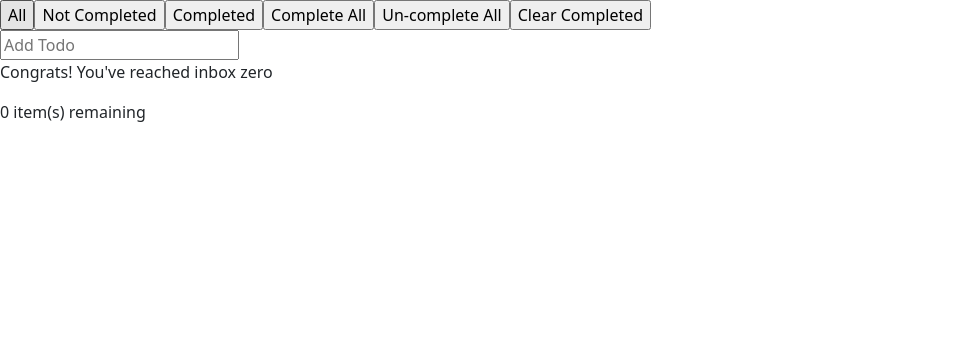
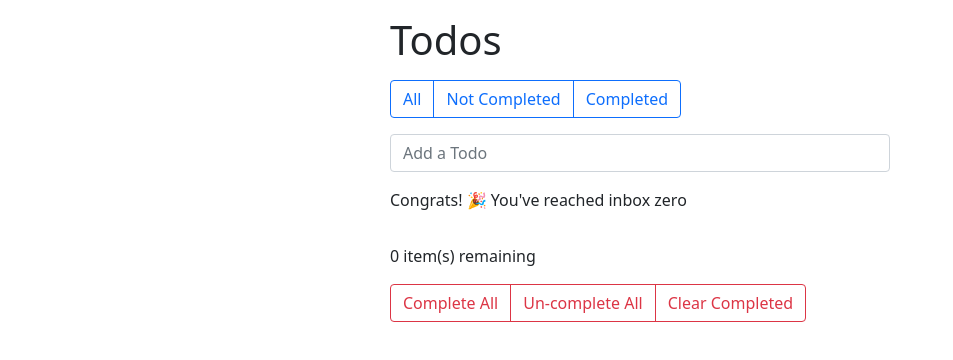
Before and after one commit to jamorford/ainc-todo-list, a React (Create React App) app in the folder app/: page / in a window 1280 px wide. Shown: the top 360 px of the page, without its empty margins (0-953 px from the left). Built offline with nearby package versions, Linux system fonts and the light colour scheme.

Commit message:
Add Bootstrap components & styles

```diff
--- a/app/src/App.js
+++ b/app/src/App.js
@@ -3,8 +3,11 @@ import TodoList from './TodoList.js'
 
 function App() {
   return (
-    <div>
-      <TodoList/>
+    <div className="container mt-3 d-flex justify-content-center">
+      <div style={{'width': '100%', 'maxWidth': '500px'}}>
+        <h1 className="mb-3">Todos</h1>
+        <TodoList/>
+      </div>
     </div>
   );
 }
--- a/app/src/TodoItem.js
+++ b/app/src/TodoItem.js
@@ -2,18 +2,23 @@ import React from 'react'
 
 function TodoItem({name, completed, actionCompleted, actionArchive}) {
   return (
+    <li class="list-group-item">
+      <div className="d-flex justify-content-between">
         <div>
           <input
             type="checkbox"
+            className="form-check-input me-1"
             checked={completed ? 'checked' : ''}
             onChange={actionCompleted}
-        /> { name }
+            /> {name}
+        </div>
         <input
           type="button"
-        value="X"
+          className="btn btn-close"
           onClick={actionArchive}
           />
       </div>
+    </li>
   )
 }
 
--- a/app/src/TodoList.js
+++ b/app/src/TodoList.js
@@ -24,12 +24,14 @@ function TodoList() {
     return storageTodoIdNext
   })
 
+  // Object containing all desired task filters, in the format of "property": "value"
   let [filters, setFilters] = React.useState(() => {
     let initialFilters = Object.create(null)
     initialFilters.archived = false
     return initialFilters
   })
 
+  // Value inside the "Add a Todo" input textbox
   let [newTodoInput, setNewTodoInput] = React.useState('')
 
   // --- LOCAL STORAGE PERSISTANCE --- //
@@ -53,7 +55,7 @@ function TodoList() {
     newTodo.completed = false
     newTodo.archived = false
 
-    let newTodos = [newTodo, ...todos]
+    let newTodos = [ ...todos, newTodo]
     setTodos(newTodos)
     setTodoIdNext(todoIdNext + 1)
   }
@@ -93,6 +95,7 @@ function TodoList() {
   }
 
   // --- COMPLETED ACTIONS --- //
+  // Set the completed flag on all non-archived tasks
   function setTodoCompletedAll(status) {
     let newTodos = [...todos]
     newTodos.forEach((todo, index) => {
@@ -103,7 +106,7 @@ function TodoList() {
     setTodos(newTodos)
   }
 
-  // --- COMPLETED ACTIONS --- //
+  // Set the archived flag on all completed, non-archived tasks
   function setTodoArchivedCompleted() {
     let newTodos = [...todos]
     newTodos.forEach((todo, index) => {
@@ -115,8 +118,8 @@ function TodoList() {
   }
 
 
-  // Filter the todos and store results as a local variable
-  // This should be re-calculated on each re-render
+  // Filter the todos based on filter state and store results as a local variable
+  // This will be re-calculated on each re-render
   let todosFiltered = todos
     .map((item, index) => {
       let todoItem = Object.create(null)
@@ -133,21 +136,36 @@ function TodoList() {
       return includeItem
     })
 
+  // Additionally create a filtered list of completed items
+  // Currently used only for the "items remaining" counter
   let todosFilteredCompleted = todosFiltered.filter(item => item.data.completed === false)
 
-
   return (
-    <div>
-      <input type="button" value="All" onClick={setFilterAll}/>
-      <input type="button" value="Not Completed" onClick={setFilterNotCompleted}/>
-      <input type="button" value="Completed" onClick={setFilterCompleted}/>
-      <input type="button" value="Complete All" onClick={() => setTodoCompletedAll(true)}/>
-      <input type="button" value="Un-complete All" onClick={() => setTodoCompletedAll(false)}/>
-      <input type="button" value="Clear Completed" onClick={setTodoArchivedCompleted}/>
-      <br/>
+    <>
+      <div className="btn-group mb-3" role="group" aria-label="Filters">
+        <input
+            type="button"
+            value="All"
+            className="btn btn-outline-primary"
+            onClick={setFilterAll}
+            />
+        <input
+            type="button"
+            value="Not Completed"
+            className="btn btn-outline-primary"
+            onClick={setFilterNotCompleted}
+            />
+        <input
+            type="button"
+            value="Completed"
+            className="btn btn-outline-primary"
+            onClick={setFilterCompleted}
+            />
+      </div>
       <input
         type="text"
-        placeholder="Add Todo"
+        placeholder="Add a Todo"
+        className="form-control mb-3"
         value={newTodoInput}
         onChange={e => setNewTodoInput(e.target.value)}
         onKeyUp={e => {
@@ -158,9 +176,10 @@ function TodoList() {
         }}
         />
       <div>
-        {todosFiltered.length === 0 && filters.completed === undefined && <p>Congrats! You've reached inbox zero</p>}
+        {todosFiltered.length === 0 && filters.completed === undefined && <p>Congrats! &#127881; You've reached inbox zero</p>}
         {todosFiltered.length === 0 && filters.completed === true && <p>There are no complete tasks</p>}
         {todosFiltered.length === 0 && filters.completed === false && <p>There are no incomplete tasks</p>}
+        <ul class="list-group mb-3">
           {todosFiltered.map(item =>
             <TodoItem
               key={item.data.id}
@@ -170,9 +189,30 @@ function TodoList() {
               actionArchive={() => setTodoArchived(item.index)}
               />
           )}
+        </ul>
       </div>
-      <p>{todosFilteredCompleted.length} item(s) remaining</p>
+      <p className="me-2">{todosFilteredCompleted.length} item(s) remaining</p>
+      <div className="btn-group mb-3" role="group" aria-label="Actions">
+        <input
+          type="button"
+          value="Complete All"
+          className="btn btn-outline-danger"
+          onClick={() => setTodoCompletedAll(true)}
+          />
+        <input
+          type="button"
+          value="Un-complete All"
+          className="btn btn-outline-danger"
+          onClick={() => setTodoCompletedAll(false)}
+          />
+        <input
+          type="button"
+          value="Clear Completed"
+          className="btn btn-outline-danger"
+          onClick={() => setTodoArchivedCompleted()}
+          />
       </div>
+    </>
   )
 }
 
```
Lines whose indentation alone changed are shown as unchanged.
